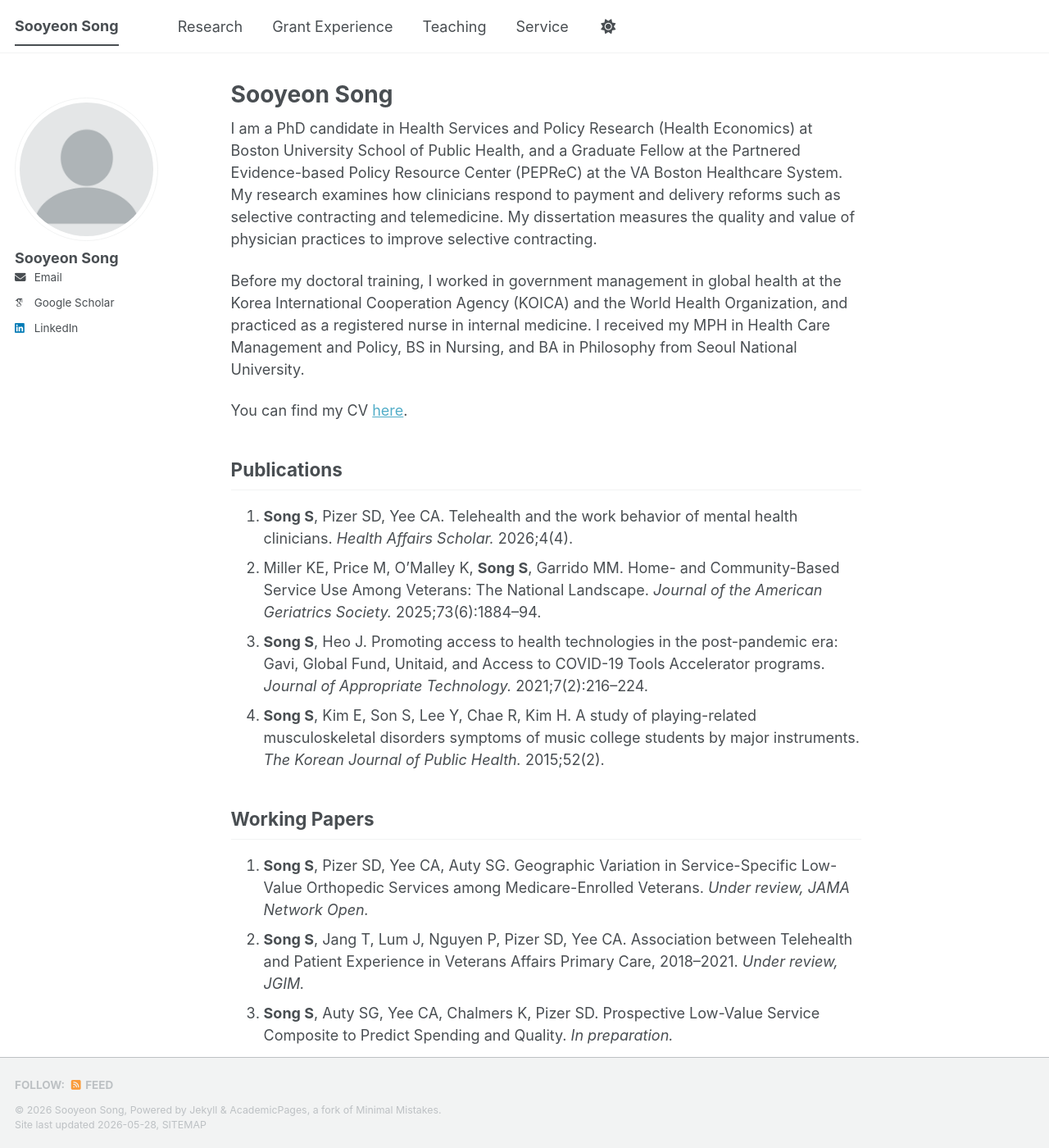
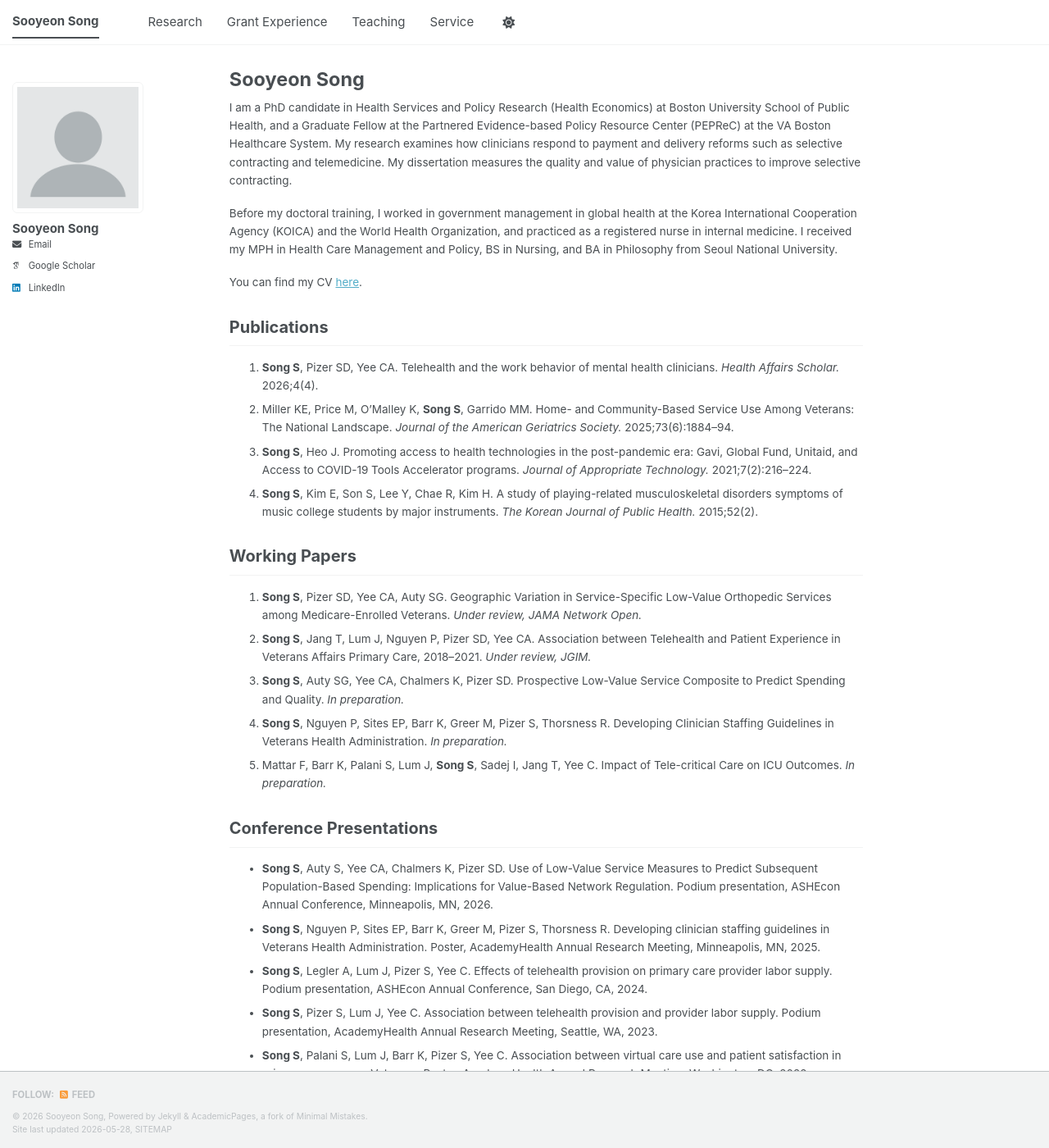
Before and after one commit to sooyeonsong/sooyeonsong.github.io, a Jekyll site: the page built from _pages/about.md, in a window 1280 px wide and 1400 px high. Shown: the whole window at 82% size. Built offline with Jekyll 4.4.1, drawn with Linux system fonts in a browser that asks for light colours; some web fonts are replaced; a script bundle is joined from its source files by our own code; library files that are not in the unit come from our copies.

Commit message:
Update custom.html

```diff
--- a/_includes/head/custom.html
+++ b/_includes/head/custom.html
@@ -15,3 +15,49 @@
 <meta name="theme-color" content="#ffffff"/>
 
 <!-- end custom head snippets -->
+
+<!-- ===== custom styles ===== -->
+<style>
+  /* 1. 전체 글자 크기 살짝 줄이기 */
+  html { font-size: 15px; }              /* 기본 16px → 15px */
+  .page__content { font-size: 0.95em; line-height: 1.65; }
+  .page__content p,
+  .page__content li { font-size: 0.95em; }
+  .page__content h2 { font-size: 1.4em; margin-top: 1.6em; }
+
+  /* 3. 네모 프로필 사진 */
+  .author__avatar img {
+    border-radius: 6px !important;   /* 살짝 둥근 네모; 완전 각지게 하려면 0 */
+    max-width: 160px;
+  }
+
+  /* 2. abstract / full paper 링크 스타일 */
+  .pub-links a {
+    font-size: 0.85em;
+    text-decoration: none;
+    color: #2f4858;
+    margin-right: 10px;
+  }
+  .pub-links a:hover { text-decoration: underline; }
+
+  details.abstract { margin: 4px 0 10px; }
+  details.abstract summary {
+    cursor: pointer;
+    font-size: 0.85em;
+    color: #2f4858;
+    list-style: none;
+    display: inline-block;
+  }
+  details.abstract summary::-webkit-details-marker { display: none; }
+  details.abstract summary:hover { text-decoration: underline; }
+  details.abstract[open] summary { font-weight: 600; }
+  details.abstract .abstract-body {
+    font-size: 0.88em;
+    line-height: 1.55;
+    background: #f7f6f3;
+    border-left: 3px solid #d8d5cc;
+    padding: 10px 14px;
+    margin-top: 8px;
+    border-radius: 4px;
+  }
+</style>
```
